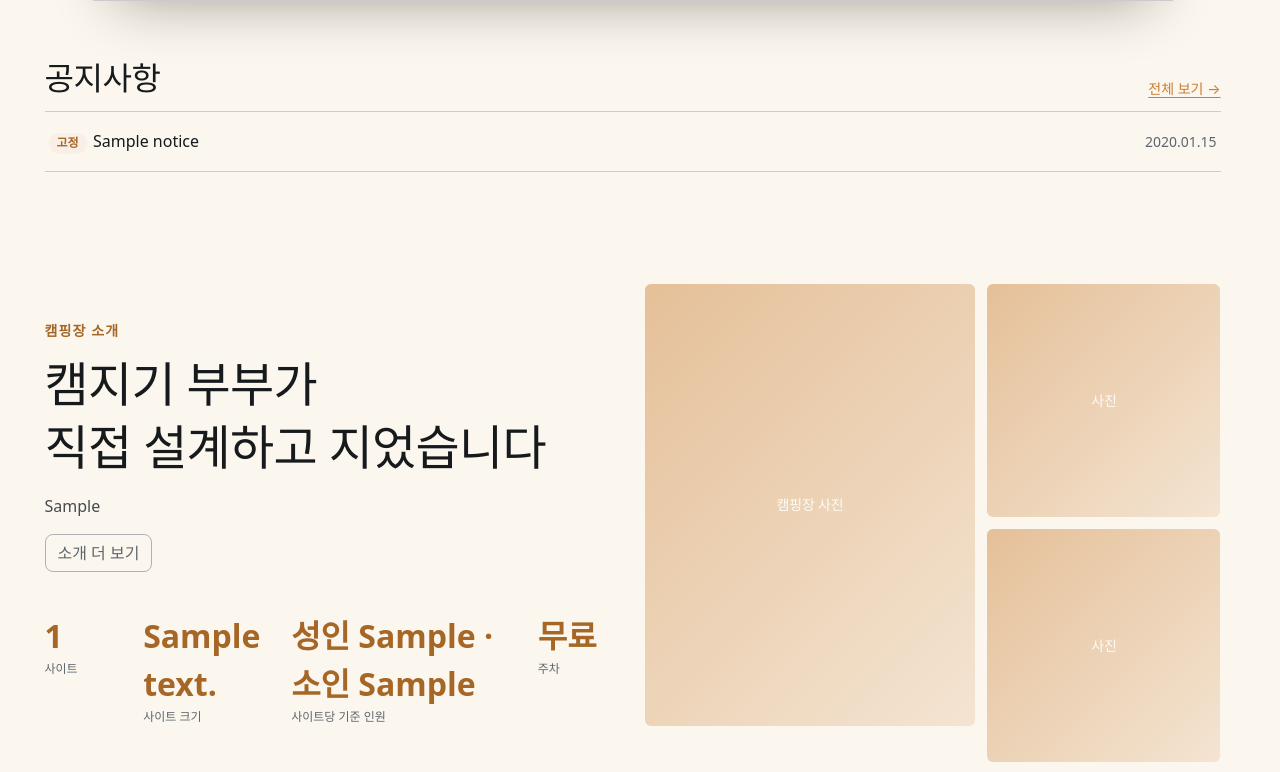
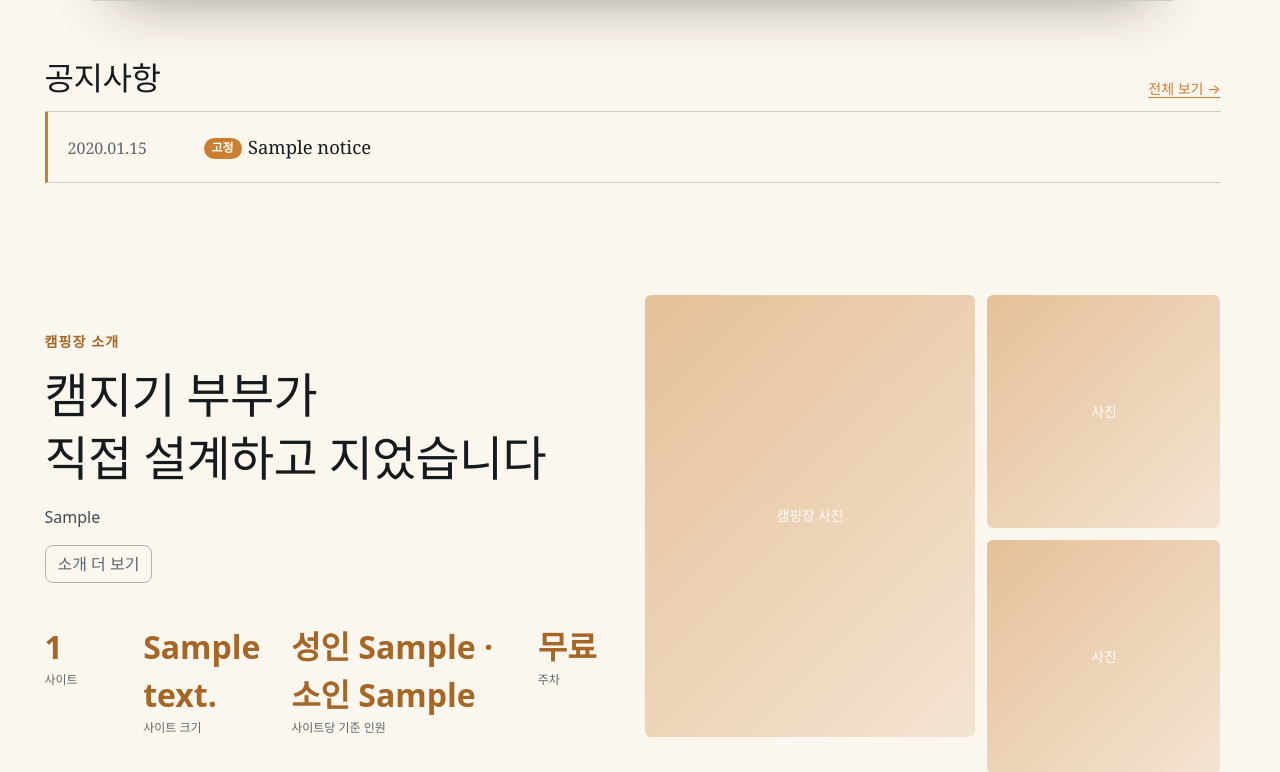
Before and after one commit to bellechanson/england-camping, a Spring app: template src/main/resources/templates/index.html in a window 1280 px wide. Shown: the part 884-1656 px from the top of the page. Run offline with Thymeleaf, Linux system fonts and the light colour scheme; the template is opened without the code that fills it: most values are stand-ins (such as "Sample title", 1, 10 or a date in 2020); grey boxes marked "Sample" are stand-in pictures; data that the repository does not hold is empty; some of the project's set-up classes (security, data sources, template engines, error pages and the like) are left out, and stand-ins take their place.

Commit message:
style: 메인 최근 공지도 공지사항 페이지와 같은 줄 목록으로
- 메인 최근 공지: 줄 목록 (세리프 날짜·제목, 미리보기 없이) + NEW 배지
- 고정 공지는 왼쪽 주황 세로선 + 진한 "고정" 배지
- NEW 기준(3일)을 NoticeService.newSince()로 한 곳에 모음
- 안 쓰게 된 .notice-list / .notice-item CSS 삭제

```diff
--- a/src/main/java/com/englandcamping/controller/HomeController.java
+++ b/src/main/java/com/englandcamping/controller/HomeController.java
@@ -39,6 +39,9 @@ public class HomeController {
 		// 최근 공지 3개 (고정 공지 먼저). 없으면 메인에서 공지 칸을 숨김
 		model.addAttribute("recentNotices", noticeService.findRecent());
 
+		// 최근 공지 NEW 배지 기준 (공지 목록과 같음)
+		model.addAttribute("newSince", noticeService.newSince());
+
 		// 갤러리 칸: 갤러리 순서 앞에서 5장 (없으면 사진 자리 그대로)
 		model.addAttribute("galleryPreview", photoService.findPreview());
 
--- a/src/main/resources/static/assets/css/england.css
+++ b/src/main/resources/static/assets/css/england.css
@@ -376,35 +376,6 @@ body {
 
 .login-card {
 	width: min(100%, 24rem);
-}
-
-
-/* ===== 손님 공지사항 ===== */
-.notice-list {
-	list-style: none;
-	margin: 0;
-	padding: 0;
-	border-top: 1px solid var(--bs-border-color);
-}
-
-.notice-item {
-	display: flex;
-	justify-content: space-between;
-	align-items: center;
-	gap: 1rem;
-	padding-block: 1.1rem;
-	padding-inline: 0.25rem;
-	border-bottom: 1px solid var(--bs-border-color);
-	color: inherit;
-	text-decoration: none;
-}
-
-.notice-item:hover .notice-title-text {
-	text-decoration: underline;
-}
-
-.notice-date {
-	flex: none;
 }
 
 /* 공지 본문: 왼쪽 주황 세로선 + 입력한 줄바꿈 그대로, 읽기 좋은 폭으로 제한 */
@@ -830,7 +801,6 @@ a.np-link:focus-visible {
    min-width: 0 → 옆에 날짜가 있는 줄(flex)에서도 제목 칸이 줄어들 수 있게 */
 .notice-content,
 .sub-head h1,
-.notice-title,
 .notice-nav a,
 .site-banner,
 .admin-table td a {
@@ -840,7 +810,7 @@ a.np-link:focus-visible {
 
 /* ===== 공지사항 목록 페이지: 줄 목록 =====
    상자 없이 가는 선, 세리프 날짜·제목 + 미리보기 한 줄 (공지 상세 페이지와 같은 결)
-   (메인 최근 공지 칸은 예전 .notice-list / .notice-item 그대로) */
+   (메인 최근 공지 칸도 같은 .notice-rows, 미리보기 줄만 없음) */
 .notice-rows {
 	margin: 0;
 	padding: 0;
--- a/src/main/resources/templates/index.html
+++ b/src/main/resources/templates/index.html
@@ -98,15 +98,20 @@
 					<h2 class="section-title fs-2xl mb-0">공지사항</h2>
 					<a class="fs-sm" th:href="@{/notice}">전체 보기 →</a>
 				</div>
-				<ul class="notice-list">
+				<!-- 공지사항 페이지와 같은 줄 목록 (미리보기 줄만 뺌)
+				     한 줄 = 날짜(세리프) / 제목(고정·NEW 배지) / 마우스 올리면 → , 고정 공지는 왼쪽 주황 세로선 -->
+				<ul class="notice-rows">
 					<li th:each="n : ${recentNotices}">
-						<a class="notice-item" th:href="@{/notice/{id}(id=${n.id})}">
-							<span class="notice-title">
-								<span class="pin-badge" th:if="${n.pinned}">고정</span><span class="notice-title-text"
-									th:text="${n.title}">제목</span>
+						<a class="notice-row" th:classappend="${n.pinned} ? 'is-pinned'"
+							th:href="@{/notice/{id}(id=${n.id})}">
+							<span class="nrw-date"
+								th:text="${#temporals.format(n.createdAt, 'yyyy.MM.dd')}">2026.11.24</span>
+							<span class="nrw-body">
+								<span class="nrw-title"><span class="pin-badge" th:if="${n.pinned}">고정</span><span
+										class="new-badge" th:if="${n.createdAt.isAfter(newSince)}">NEW</span><span
+										th:text="${n.title}">제목</span></span>
 							</span>
-							<span class="notice-date fs-sm fg-3"
-								th:text="${#temporals.format(n.createdAt, 'yyyy.MM.dd')}">2026.11.19</span>
+							<span class="nrw-arrow" aria-hidden="true">→</span>
 						</a>
 					</li>
 				</ul>
--- a/src/main/resources/templates/pages/notice-list.html
+++ b/src/main/resources/templates/pages/notice-list.html
@@ -18,7 +18,7 @@
 
 				<!-- 고정 공지 먼저, 그다음 최신순
 				     한 줄 = 왼쪽 날짜(세리프) / 제목(고정·NEW 배지) + 본문 미리보기 한 줄 / 마우스 올리면 →
-				     고정 공지는 왼쪽 주황 세로선 (메인 최근 공지 칸은 예전 .notice-list 그대로) -->
+				     고정 공지는 왼쪽 주황 세로선 (메인 최근 공지 칸도 같은 .notice-rows, 미리보기만 없음) -->
 				<ul class="notice-rows" th:unless="${page.empty}">
 					<li th:each="n : ${page.content}">
 						<a class="notice-row" th:classappend="${n.pinned} ? 'is-pinned'"
```
Also changed, not shown: src/main/java/com/englandcamping/controller/NoticeController.java (+2 -7 lines), src/main/java/com/englandcamping/service/NoticeService.java (+10 -0 lines).
